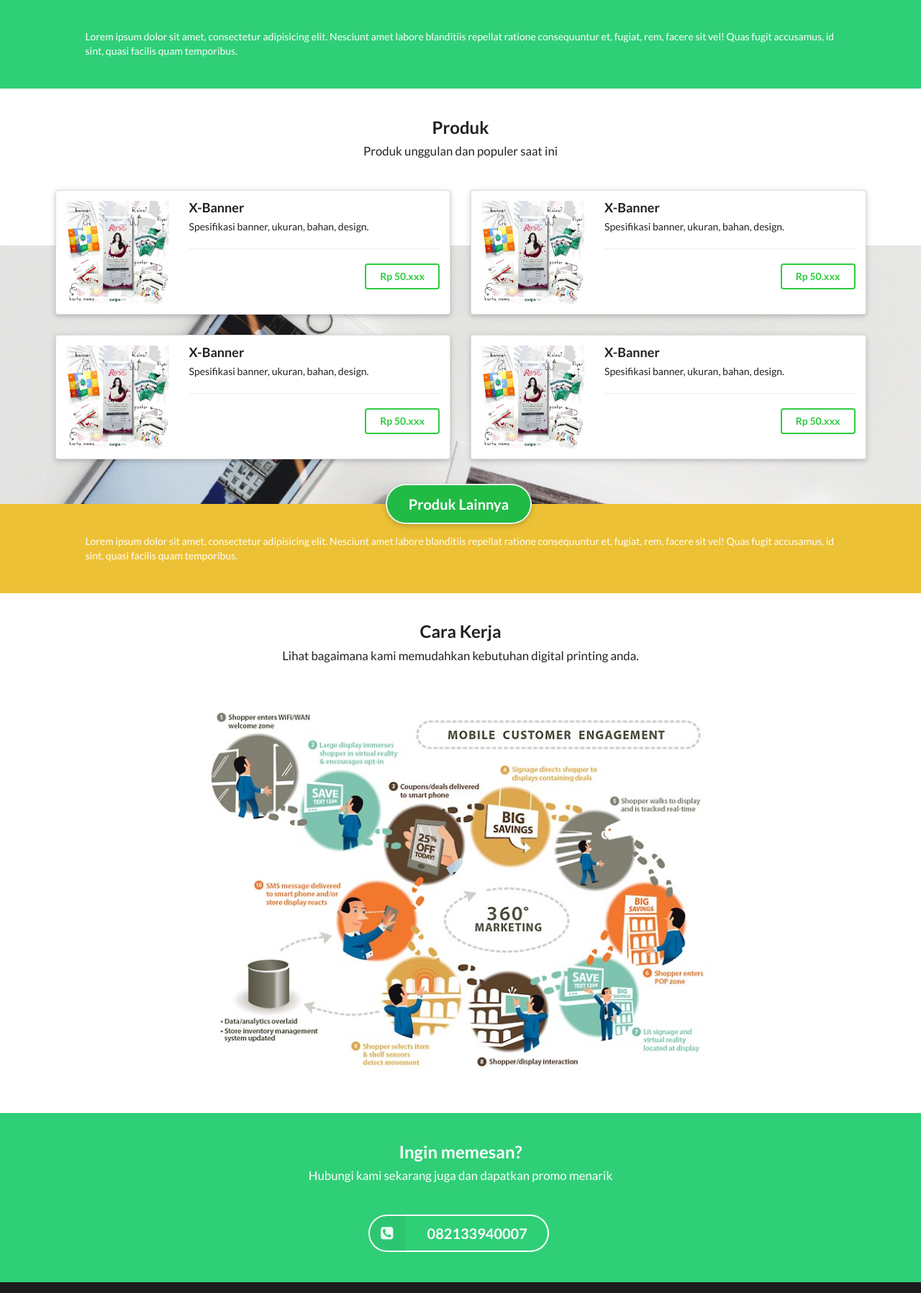
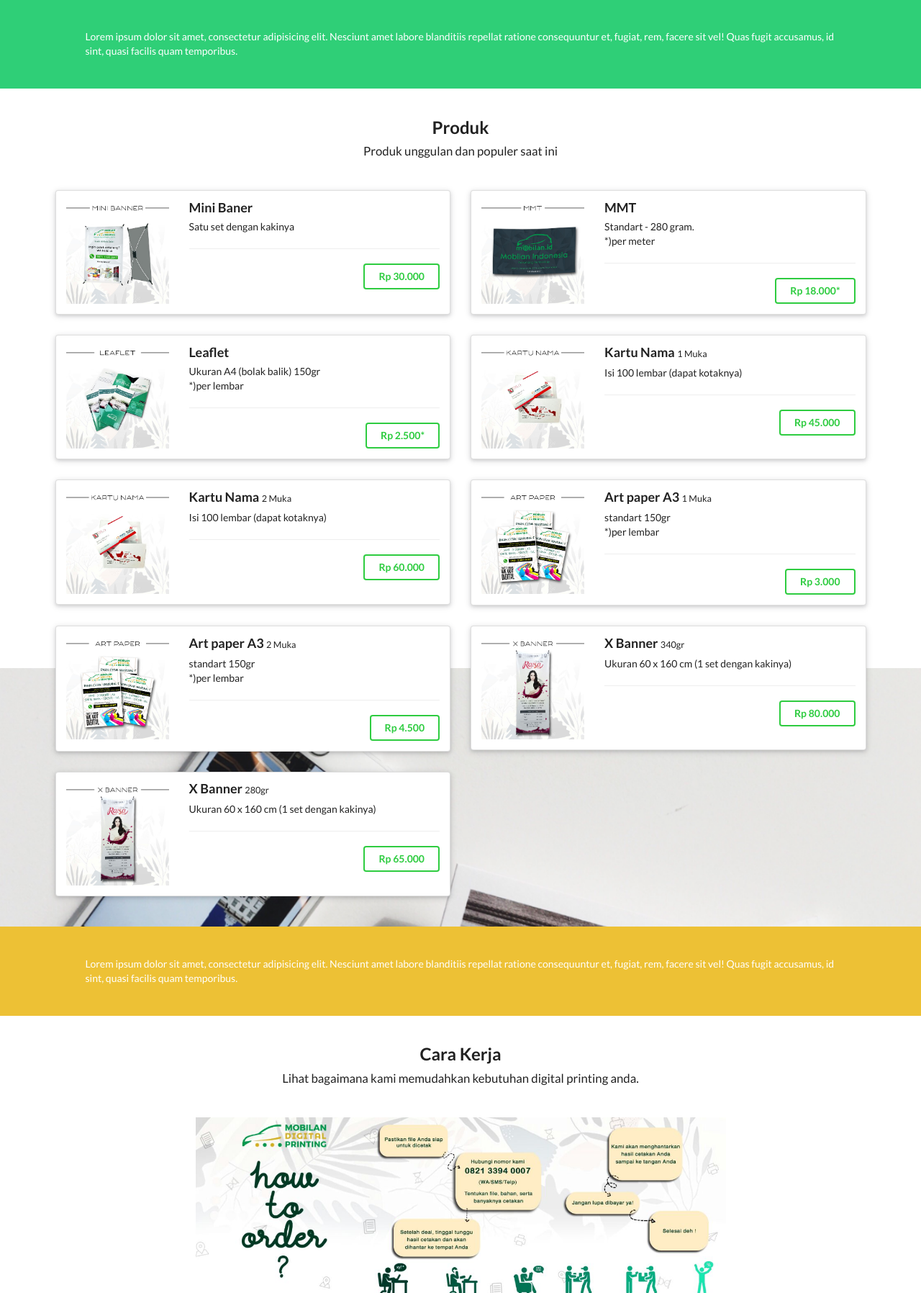
Before and after one commit to axquired24/mdplanding, a PHP site: page / in a window 1280 px wide. Shown: the part 827-2623 px from the top of the page at 72% size. Run offline with PHP 8.4, Linux system fonts and the light colour scheme; style sheets or scripts are compiled from the project's sources.

Commit message:
Ubah menjadi versi php, dengan konfigurasi config-mdp.php

```diff
--- /dev/null
+++ b/config-mdp.php
@@ -0,0 +1,84 @@
+<?php
+  $text   = [
+    // Lorem teks, isi dengan promo atau kata - kata menarik lainnya
+    // Akhiri dengan koma, setelah petik
+    'sub-text-atas'   => 'Lorem ipsum dolor sit amet, consectetur adipisicing elit. Nesciunt amet labore blanditiis repellat ratione consequuntur et, fugiat, rem, facere sit vel! Quas fugit accusamus, id sint, quasi facilis quam temporibus.',
+
+    'sub-text-bawah'  => 'Lorem ipsum dolor sit amet, consectetur adipisicing elit. Nesciunt amet labore blanditiis repellat ratione consequuntur et, fugiat, rem, facere sit vel! Quas fugit accusamus, id sint, quasi facilis quam temporibus.',
+  ];
+
+  $socialmedia = [
+    // Link sosial media
+    // Akhiri dengan koma, setelah petik
+    'instagram'   => 'https://www.instagram.com/mobilandigitalprinting/',
+    'facebook'   => '#',
+    'twitter'   => '#'
+  ];
+
+  $products = [
+    // Daftar Produk (khusus bagian ini bisa ditambahkan sesuai format dibawah)
+    // Akhiri dengan koma, setelah petik
+    [
+      'name'        => 'Mini Baner',
+      'price'       => 'Rp 30.000',
+      'description' => 'Satu set dengan kakinya',
+      'image_path'  => 'mini-banner.jpeg'
+    ],
+    [
+      'name'        => 'MMT',
+      'price'       => 'Rp 18.000*',
+      'description' => 'Standart - 280 gram. <br> *)per meter',
+      'image_path'  => 'mmt.jpeg'
+    ],
+    [
+      'name'        => 'Leaflet',
+      'price'       => 'Rp 2.500*',
+      'description' => 'Ukuran A4 (bolak balik) 150gr <br> *)per lembar',
+      'image_path'  => 'leaflet.jpeg'
+    ],
+    [
+      'name'        => 'Kartu Nama <small>1 Muka</small>',
+      'price'       => 'Rp 45.000',
+      'description' => 'Isi 100 lembar (dapat kotaknya)',
+      'image_path'  => 'kartu-nama.jpeg'
+    ],
+    [
+      'name'        => 'Kartu Nama <small>2 Muka</small>',
+      'price'       => 'Rp 60.000',
+      'description' => 'Isi 100 lembar (dapat kotaknya)',
+      'image_path'  => 'kartu-nama.jpeg'
+    ],
+    [
+      'name'        => 'Art paper A3 <small>1 Muka</small>',
+      'price'       => 'Rp 3.000',
+      'description' => 'standart 150gr <br> *)per lembar',
+      'image_path'  => 'art-paper.jpeg'
+    ],
+    [
+      'name'        => 'Art paper A3 <small>2 Muka</small>',
+      'price'       => 'Rp 4.500',
+      'description' => 'standart 150gr <br> *)per lembar',
+      'image_path'  => 'art-paper.jpeg'
+    ],
+    [
+      'name'        => 'X Banner <small>340gr</small>',
+      'price'       => 'Rp 80.000',
+      'description' => 'Ukuran 60 x 160 cm (1 set dengan kakinya)',
+      'image_path'  => 'x-banner.jpeg'
+    ],
+    [
+      'name'        => 'X Banner <small>280gr</small>',
+      'price'       => 'Rp 65.000',
+      'description' => 'Ukuran 60 x 160 cm (1 set dengan kakinya)',
+      'image_path'  => 'x-banner.jpeg'
+    ],
+    // Tambah produk baru disini dengan format:
+    // [
+    //   'name'        => 'X Banner <small>280gr</small>',
+    //   'price'       => 'Rp 65.000',
+    //   'description' => 'Ukuran 60 x 160 cm (1 set dengan kakinya)',
+    //   'image_path'  => 'x-banner.jpeg'
+    // ],
+  ]; // ! Jangan hapus penutup daftar produk ini
+
+?>
--- a/index.html
+++ b/index.php
@@ -16,6 +16,12 @@
     }
   </style>
 </head>
+
+<?php
+  ini_set('display_errors', 1);
+  error_reporting(E_ALL|E_STRICT);
+  include('config-mdp.php');
+?>
 <body>
   <div id="header-section" class="header wrapper">
     <div class="ui grid">
@@ -59,7 +65,7 @@
   <div id="news-section" class="green bg">
     <div class="ui divsection container">
         <div class="ui centered white text">
-          Lorem ipsum dolor sit amet, consectetur adipisicing elit. Nesciunt amet labore blanditiis repellat ratione consequuntur et, fugiat, rem, facere sit vel! Quas fugit accusamus, id sint, quasi facilis quam temporibus.
+          <?php echo $text['sub-text-atas']; ?>
       </div>
     </div>
   </div>
@@ -72,84 +78,36 @@
         Produk <br> <small>Produk unggulan dan populer saat ini</small>
       </h2>
       <div class="ui two column stackable grid">
+        <?php foreach($products as $product){ ?>
         <!-- Start Column -->
         <div class="column">
           <div class="ui raised segment">
             <div class="ui stackable grid">
               <div class="five wide column">
-                <img src="images/produk/sample.jpg" alt="Sample Produk" class="ui fluid image">
+                <img src="images/produk/<?php echo $product['image_path'];?>" alt="<?php echo $product['name'];?>" class="ui fluid image">
               </div>
               <div class="eleven wide column">
-                <h3 class="ui caption header">X-Banner</h3>
-                Spesifikasi banner, ukuran, bahan, design.
+                <h3 class="ui caption header"><?php echo $product['name'];?></h3>
+                <?php echo $product['description'];?>
                 <hr>
-                <a href="javascript:" class="ui right floated inverted green product button">Rp 50.xxx</a>
+                <a href="javascript:" class="ui right floated inverted green button"><?php echo $product['price'];?></a>
               </div>
             </div>
           </div>
         </div>
         <!-- End Column -->
-        <!-- Start Column -->
-        <div class="column">
-          <div class="ui raised segment">
-            <div class="ui stackable grid">
-              <div class="five wide column">
-                <img src="images/produk/sample.jpg" alt="Sample Produk" class="ui fluid image">
-              </div>
-              <div class="eleven wide column">
-                <h3 class="ui caption header">X-Banner</h3>
-                Spesifikasi banner, ukuran, bahan, design.
-                <hr>
-                <a href="javascript:" class="ui right floated inverted green product button">Rp 50.xxx</a>
-              </div>
-            </div>
-          </div>
-        </div>
-        <!-- End Column -->
-        <!-- Start Column -->
-        <div class="column">
-          <div class="ui raised segment">
-            <div class="ui stackable grid">
-              <div class="five wide column">
-                <img src="images/produk/sample.jpg" alt="Sample Produk" class="ui fluid image">
-              </div>
-              <div class="eleven wide column">
-                <h3 class="ui caption header">X-Banner</h3>
-                Spesifikasi banner, ukuran, bahan, design.
-                <hr>
-                <a href="javascript:" class="ui right floated inverted green product button">Rp 50.xxx</a>
-              </div>
-            </div>
-          </div>
-        </div>
-        <!-- End Column -->
-        <!-- Start Column -->
-        <div class="column">
-          <div class="ui raised segment">
-            <div class="ui stackable grid">
-              <div class="five wide column">
-                <img src="images/produk/sample.jpg" alt="Sample Produk" class="ui fluid image">
-              </div>
-              <div class="eleven wide column">
-                <h3 class="ui caption header">X-Banner</h3>
-                Spesifikasi banner, ukuran, bahan, design.
-                <hr>
-                <a href="javascript:" class="ui right floated inverted green product button">Rp 50.xxx</a>
-              </div>
-            </div>
-          </div>
-        </div>
-        <!-- End Column -->
+      <?php } //endforeach; ?>
       </div>
     </div>
     <!-- END container -->
 
-    <div class="ui grid" style="margin-bottom: -6em">
+    <!-- Sementara di disable -->
+    <!-- <div class="ui grid" style="margin-bottom: -6em">
       <div class="ui center aligned column">
         <br>
         <a href="javascript:" class="ui green centered huge related button">Produk Lainnya</a>
       </div>
-    </div>
+    </div> -->
     <!-- End centered grid column -->
   </div>
   <!-- END Product Section -->
@@ -159,7 +117,7 @@
   <div class="yellow bg">
     <div class="ui divsection container">
         <div class="ui centered white text">
-          Lorem ipsum dolor sit amet, consectetur adipisicing elit. Nesciunt amet labore blanditiis repellat ratione consequuntur et, fugiat, rem, facere sit vel! Quas fugit accusamus, id sint, quasi facilis quam temporibus.
+          <?php echo $text['sub-text-bawah']; ?>
       </div>
     </div>
   </div>
@@ -171,7 +129,7 @@
       <div class="ui stackable center aligned grid">
         <div class="ten wide column">
           <h2 class="ui header">Cara Kerja <br><small>Lihat bagaimana kami memudahkan kebutuhan digital printing anda.</small></h2>
-          <img src="images/howto.jpg" alt="" class="ui fluid image" width="300px">
+          <img src="images/how-to-order.jpeg" alt="Cara Kerja" class="ui fluid image" width="300px">
         </div>
       </div>
     </div>
@@ -223,9 +181,9 @@
           </div>
           <br>
           <div class="ui inverted horizontal icon link list">
-            <a href="#" class="item noblock"><i class="facebook square icon"></i></a>
-            <a href="#" class="item noblock"><i class="instagram icon"></i></a>
-            <a href="#" class="item noblock"><i class="twitter icon"></i></a>
+            <a href="<?php echo $socialmedia['facebook']; ?>" class="item noblock"><i class="facebook square icon"></i></a>
+            <a href="<?php echo $socialmedia['instagram']; ?>" class="item noblock"><i class="instagram icon"></i></a>
+            <a href="<?php echo $socialmedia['twitter']; ?>" class="item noblock"><i class="twitter icon"></i></a>
           </div>
         </div>
       </div>
@@ -234,7 +192,7 @@
   <!-- END Footer -->
 
   <!-- Modal Section -->
-  <div class="ui tiny modal">
+  <!-- <div class="ui tiny modal">
     <div class="header">X-Banner</div>
     <div class="scrolling content">
       <div class="ui stackable grid">
@@ -298,7 +256,7 @@
         Close
       </div>
     </div>
-  </div>
+  </div> -->
   <!-- End Modal Section -->
 
 <script type="text/javascript" src="js/jquery-1.12.0.min.js"></script>
```
Also changed, not shown: images/how-to-order.jpeg (added).
